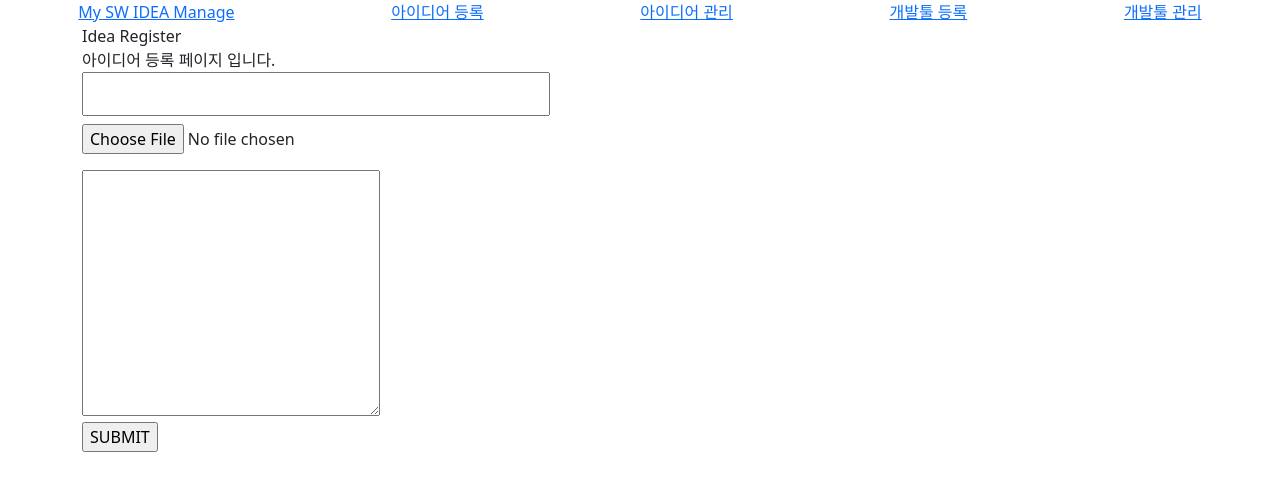
After one commit to Pirogramming17/LeeHeondo, a Django app: page /idea/create in a window 1280 px wide. The commit adds this page. Shown: the top 491 px of the page. Run offline with Django 4.2, Linux system fonts and the light colour scheme.

Commit message:
체크포인트2

```diff
--- a/SWIDEA_SITE/config/settings.py
+++ b/SWIDEA_SITE/config/settings.py
@@ -120,6 +120,9 @@ USE_TZ = True
 STATIC_URL = 'static/'
 STATIC_ROOT = os.path.join(BASE_DIR, 'static')
 
+MEDIA_URL = '/media/'
+MEDIA_ROOT = os.path.join(BASE_DIR, 'media')
+
 # Default primary key field type
 # https://docs.djangoproject.com/en/4.0/ref/settings/#default-auto-field
 
--- a/SWIDEA_SITE/posting/templates/base.html
+++ b/SWIDEA_SITE/posting/templates/base.html
@@ -18,6 +18,8 @@
   <body>
     <div class="d-flex justify-content-around">
       <div><a href="/">My SW IDEA Manage</a></div>
+      <a href="{% url 'idea_create' %}"><div>아이디어 등록</div></a>
+      <a href="{% url 'idea_list' %}"><div>아이디어 관리</div></a>
       <a href="{% url 'dev_create' %}"><div>개발툴 등록</div></a>
       <a href="{% url 'dev_list' %}"><div>개발툴 관리</div></a>
     </div>
--- a/SWIDEA_SITE/posting/templates/dev_detail.html
+++ b/SWIDEA_SITE/posting/templates/dev_detail.html
@@ -2,7 +2,7 @@
 <div>DevTool Detail</div>
 <div>개발툴 세부내용 페이지 입니다.</div>
 <article>
-  <h2>{{devtool.title}}</h2>
+  <h2>{{devtool.name}}</h2>
   <p>{{devtool.kind}}</p>
   <p>{{devtool.description}}</p>
 </article>
--- /dev/null
+++ b/SWIDEA_SITE/posting/templates/idea_create.html
@@ -0,0 +1,22 @@
+{% extends 'base.html' %} {% block content %}
+<div>Idea Register</div>
+<div>아이디어 등록 페이지 입니다.</div>
+<form
+  action="{% url 'idea_create' %}"
+  method="post"
+  enctype="multipart/form-data"
+>
+  {% csrf_token %}
+  <h2>
+    <input type="text" name="title" />
+  </h2>
+  <p>
+    <input type="file" name="photo" />
+  </p>
+  <textarea name="content" id="" cols="30" rows="10"></textarea>
+
+  <div>
+    <input type="submit" value="SUBMIT" />
+  </div>
+</form>
+{% endblock %}
--- a/SWIDEA_SITE/posting/urls.py
+++ b/SWIDEA_SITE/posting/urls.py
@@ -5,8 +5,9 @@ from django.conf import settings
 from django.conf.urls.static import static
 
 urlpatterns = [
-    path('', views.dev_list, name='dev_list'),
+    path('', views.idea_list, name='idea_list'),
     path('dev/create', views.dev_create, name = "dev_create"),
+    path('dev/list', views.dev_list, name = "dev_list"),
     path('dev/detail/<int:id>', views.dev_detail, name="dev_detail"),
     path('dev/update/<int:id>', views.dev_update, name="dev_update"),
     path("dev/delete/<int:id>", views.dev_delete, name="dev_delete"),
--- a/SWIDEA_SITE/posting/views.py
+++ b/SWIDEA_SITE/posting/views.py
@@ -1,5 +1,5 @@
 from django.shortcuts import redirect, render
-from .models import DevTool
+from .models import DevTool, Idea
 
 # Create your views here.
 def dev_list(request):
@@ -50,3 +50,53 @@ def dev_delete(request, id):
     if request.method == "POST":
         DevTool.objects.filter(id=id).delete()
         return redirect("/")
+
+# *****************************************************************
+def idea_list(request):
+    ideas = Idea.objects.all()
+    context = {
+        "ideas":ideas
+    }
+    return render(request, template_name="idea_list.html", context=context)
+
+def idea_detail(request, id):
+    idea = Idea.objects.get(id=id)
+    context = {
+        "idea": idea,
+    }
+    return render(request, template_name="idea_detail.html", context=context)
+
+def idea_create(request):
+    if request.method == "POST":
+        title = request.POST["title"]
+        req_photo = request.FILES["photo"]
+        content = request.POST["content"]
+
+        Idea.objects.create(title=title, photo=req_photo, content=content)
+
+        return redirect("/")
+
+    context = {}
+
+    return render(request, template_name="idea_create.html", context=context)
+
+def idea_update(request, id):
+    if request.method == "POST":
+        title = request.POST["title"]
+        # photo = request.POST["photo"]
+        content = request.POST["content"]
+
+        Idea.objects.filter(id=id).update(title=title, content=content)
+
+        return redirect(f"/idea/detail/{id}")
+
+    idea = Idea.objects.get(id=id)
+    context = {
+        "idea": idea
+    }
+    return render(request, template_name="idea_edit.html", context=context)
+
+def idea_delete(request, id):
+    if request.method == "POST":
+        Idea.objects.filter(id=id).delete()
+        return redirect("/")
```
Also changed, not shown: SWIDEA_SITE/posting/models.py (+6 -6 lines), SWIDEA_SITE/posting/templates/idea_detail.html (+22 -0 lines), SWIDEA_SITE/posting/templates/idea_edit.html (added, +16 -0 lines), SWIDEA_SITE/posting/templates/idea_list.html (+17 -12 lines), SWIDEA_SITE/posting/migrations/0002_idea.py (added), SWIDEA_SITE/posting/templates/idea_update.html (deleted).
